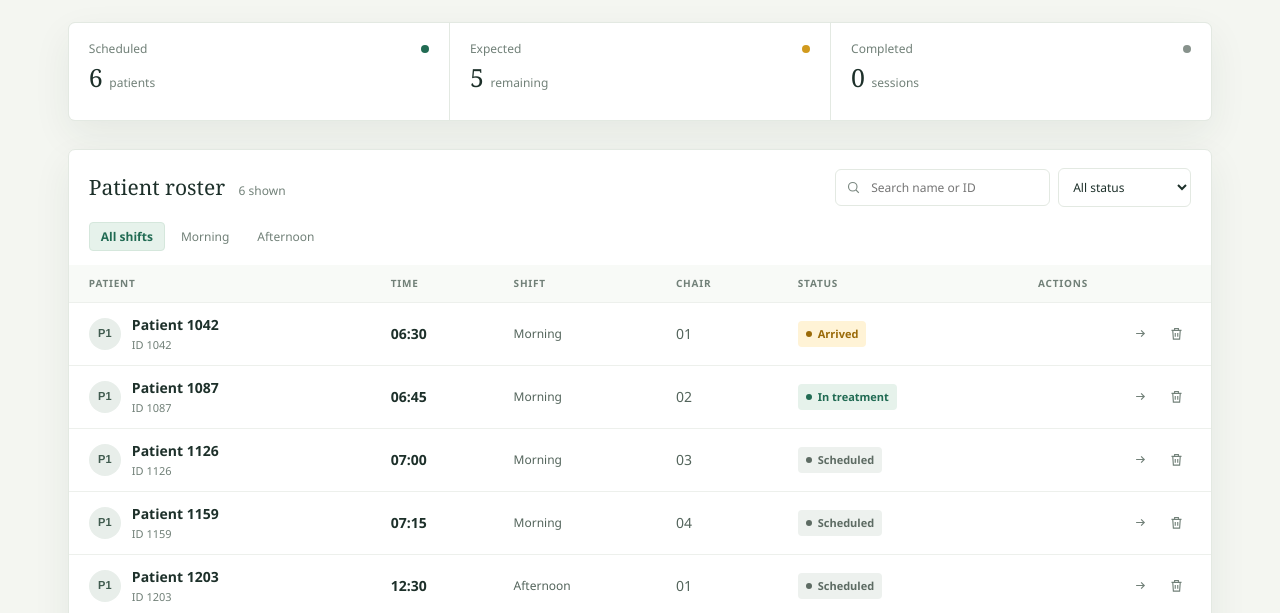
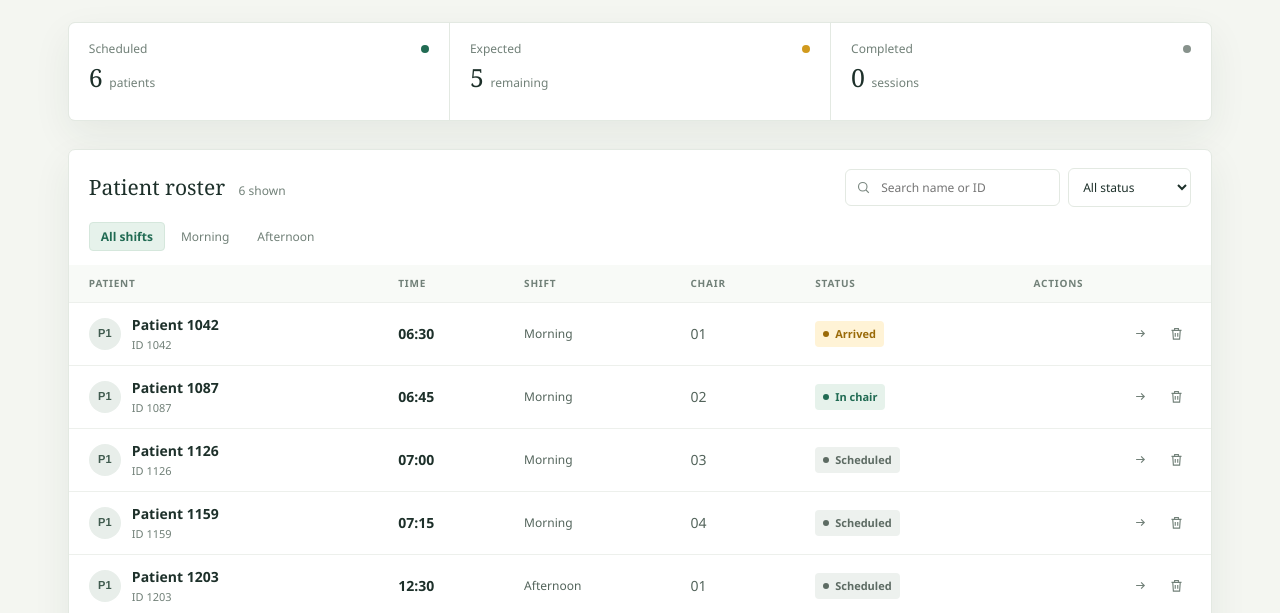
Before and after one commit to shijapmjay-max/shija-pmjay, a plain HTML site: page index.html in a window 1280 px wide. Shown: the part 187-800 px from the top of the page. Drawn offline with Linux system fonts and the light colour scheme.

Commit message:
Replace treatment status with in-chair status

```diff
--- a/index.html
+++ b/index.html
@@ -102,7 +102,7 @@
 		.status::before { width: 6px; height: 6px; border-radius: 50%; background: currentColor; content: ""; }
 		.status-scheduled { background: var(--slate-soft); color: #5d6b63; }
 		.status-arrived { background: var(--gold-soft); color: var(--gold); }
-		.status-in-treatment { background: var(--green-soft); color: var(--green); }
+		.status-in-chair { background: var(--green-soft); color: var(--green); }
 		.status-completed { background: #edf0f5; color: #606f82; }
 		.status-cancelled { background: var(--coral-soft); color: var(--coral); }
 		.row-actions { display: flex; justify-content: end; gap: 6px; }
@@ -205,7 +205,7 @@
 						<svg viewBox="0 0 24 24" fill="none" stroke="currentColor" stroke-width="1.8" aria-hidden="true"><circle cx="10.8" cy="10.8" r="6.8"/><path d="m16 16 4.5 4.5"/></svg>
 						<input id="search-input" type="search" placeholder="Search name or ID" aria-label="Search patients by name or ID">
 					</label>
-					<label class="select-wrap"><select id="status-filter" aria-label="Filter by status"><option value="all">All status</option><option value="Scheduled">Scheduled</option><option value="Arrived">Arrived</option><option value="In treatment">In treatment</option><option value="Completed">Completed</option><option value="Cancelled">Cancelled</option></select></label>
+					<label class="select-wrap"><select id="status-filter" aria-label="Filter by status"><option value="all">All status</option><option value="Scheduled">Scheduled</option><option value="Arrived">Arrived</option><option value="In chair">In chair</option><option value="Completed">Completed</option><option value="Cancelled">Cancelled</option></select></label>
 				</div>
 			</div>
 			<div class="shift-tabs" role="group" aria-label="Filter by shift">
@@ -261,7 +261,7 @@
 			const searchInput = document.querySelector('#search-input');
 			const statusFilter = document.querySelector('#status-filter');
 			const storageKey = 'shija-daily-roster-v1';
-			const statuses = ['Scheduled', 'Arrived', 'In treatment', 'Completed', 'Cancelled'];
+			const statuses = ['Scheduled', 'Arrived', 'In chair', 'Completed', 'Cancelled'];
 			let activeShift = 'all';
 			let toastTimer;
 			const today = new Date();
@@ -269,7 +269,7 @@
 
 			const sampleRoster = [
 				{ id: 'sample-1', name: 'Patient 1042', patientId: '1042', time: '06:30', shift: 'AM', chair: '01', status: 'Arrived' },
-				{ id: 'sample-2', name: 'Patient 1087', patientId: '1087', time: '06:45', shift: 'AM', chair: '02', status: 'In treatment' },
+				{ id: 'sample-2', name: 'Patient 1087', patientId: '1087', time: '06:45', shift: 'AM', chair: '02', status: 'In chair' },
 				{ id: 'sample-3', name: 'Patient 1126', patientId: '1126', time: '07:00', shift: 'AM', chair: '03', status: 'Scheduled' },
 				{ id: 'sample-4', name: 'Patient 1159', patientId: '1159', time: '07:15', shift: 'AM', chair: '04', status: 'Scheduled' },
 				{ id: 'sample-5', name: 'Patient 1203', patientId: '1203', time: '12:30', shift: 'PM', chair: '01', status: 'Scheduled' },
```
